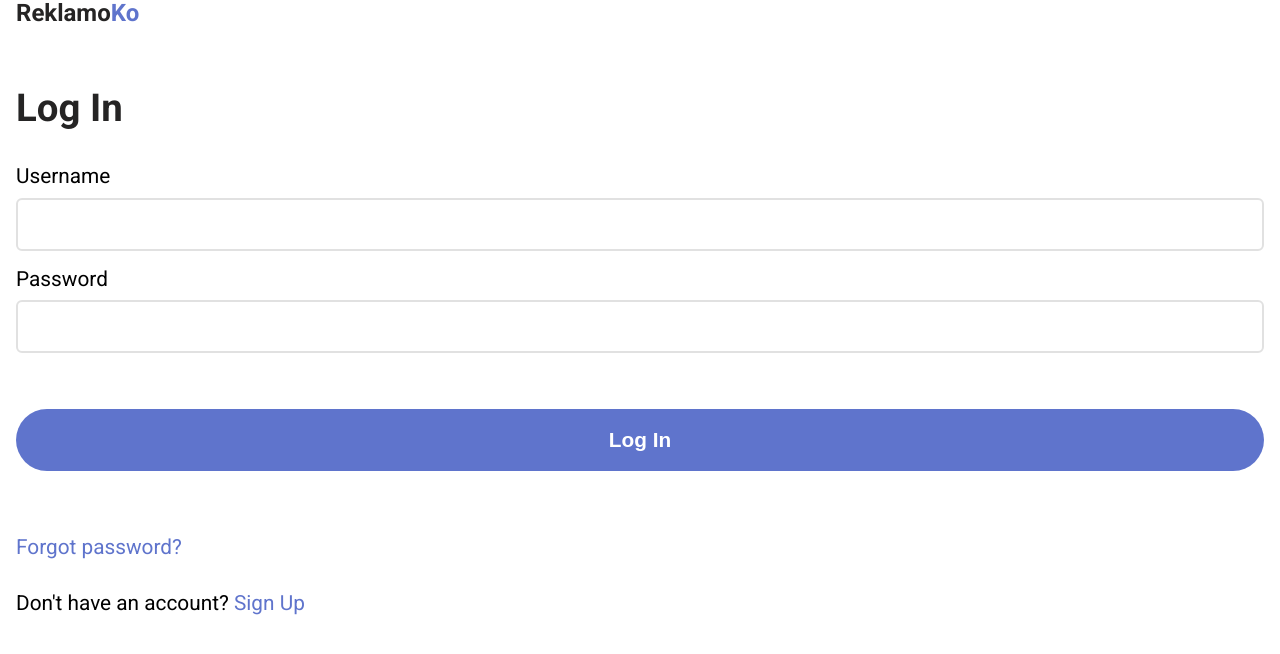
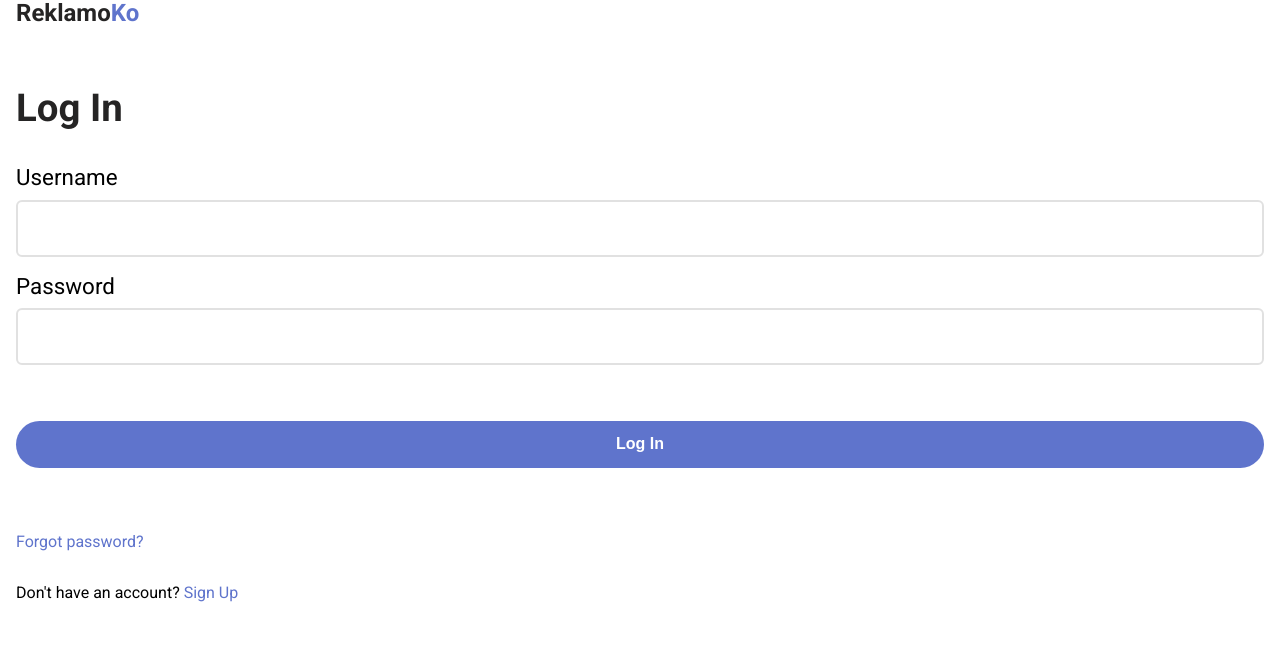
Before and after one commit to arsi21/ReklamoKo, a PHP site: page /login.html in a window 1280 px wide. Shown: the part 17-671 px from the top of the page. Run offline with PHP 8.4, Linux system fonts and the light colour scheme.

Commit message:
fix font size issue in login page

```diff
--- a/src/css/style.css
+++ b/src/css/style.css
@@ -19,7 +19,7 @@ ul {
 
 body {
   font-family: "Roboto", sans-serif;
-  font-size: clamp(1rem, 3vw, 1.3rem);
+  font-size: 1rem;
   font-weight: 400;
 }
 
@@ -68,7 +68,7 @@ p.question {
 }
 
 input[type=submit].pri-button {
-  font-size: clamp(1rem, 3vw, 1.3rem);
+  font-size: 1rem;
   font-weight: 700;
   padding-block: 0.9em;
   width: 100%;
@@ -86,16 +86,20 @@ input[type=password] {
   padding: 0.6em;
   border-radius: 6px;
   border: 2px solid #E1E1E1;
-  font-size: clamp(1rem, 3vw, 1.3rem);
+  font-size: clamp(1.2rem, 2vw, 1.4rem);
   width: 100%;
 }
 
 a {
-  font-size: clamp(1rem, 3vw, 1.3rem);
+  font-size: 1rem;
   color: #5f74cc;
 }
 a:hover {
   font-weight: 700;
+}
+
+label.input-lbl {
+  font-size: clamp(1.2rem, 2vw, 1.4rem);
 }
 
 body {
--- a/src/login.html
+++ b/src/login.html
@@ -22,12 +22,12 @@
                 <h1 class="title">Log In</h1>
 
 
-                <label for="username_input">Username</label>
+                <label class="input-lbl" for="username_input">Username</label>
                 <input id="username_input" type="text" name="uname">
 
 
                 <div class="pwd-input">
-                    <label for="password_input">Password</label>
+                    <label class="input-lbl" for="password_input">Password</label>
                     <input id="password_input" type="password" name="password">
                 </div>
 
--- a/src/sass/1-abstracts/_variables.scss
+++ b/src/sass/1-abstracts/_variables.scss
@@ -2,7 +2,8 @@
 $fw-400: 400;
 $fw-700: 700;
 
-$fs-regular: clamp(1rem, 3vw, 1.3rem);
+$fs-regular: 1rem;
+$fs-medium: clamp(1.2rem, 2vw, 1.4rem);
 
 //color
 $clr-accent: rgb(95, 116, 204);
--- a/src/sass/4-components/_input.scss
+++ b/src/sass/4-components/_input.scss
@@ -5,6 +5,6 @@ input[type=password] {
     padding: 0.6em;
     border-radius: 6px;
     border: 2px solid #E1E1E1;
-    font-size: variables.$fs-regular;
+    font-size: variables.$fs-medium;
     width: 100%;
 }
--- /dev/null
+++ b/src/sass/4-components/_label.scss
@@ -0,0 +1,5 @@
+@use '../1-abstracts/variables';
+
+label.input-lbl {
+    font-size: variables.$fs-medium;
+}
--- a/src/sass/style.scss
+++ b/src/sass/style.scss
@@ -12,6 +12,7 @@
 @forward "4-components/buttons";
 @forward "4-components/input";
 @forward "4-components/link";
+@forward "4-components/label";
 
 @forward "5-pages/landing";
 @forward "5-pages/login";
```
